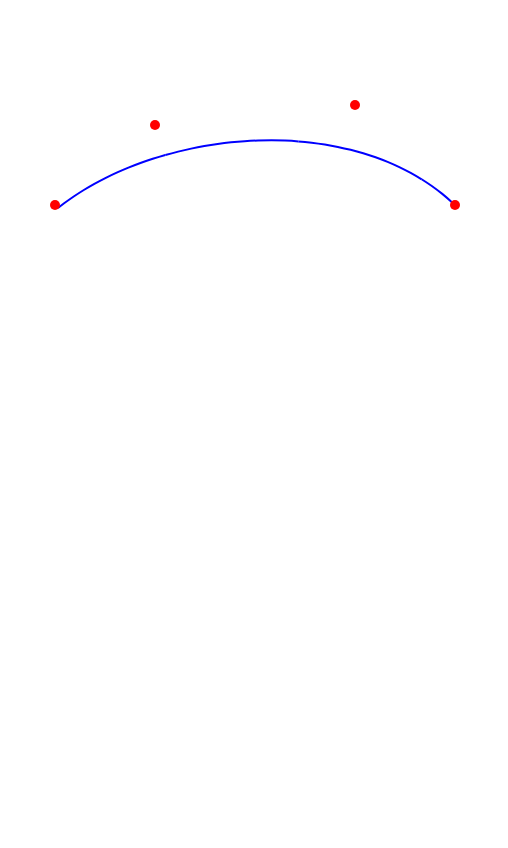
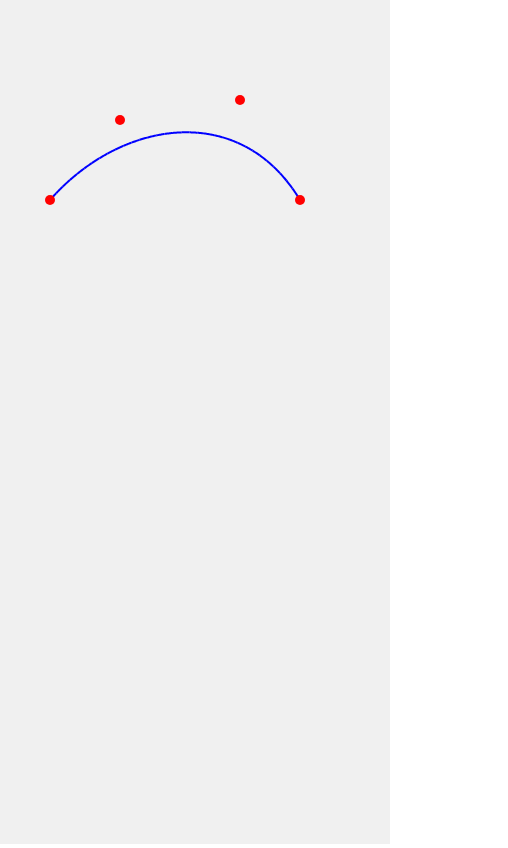
Before and after one commit to ergisgjergji/Cubic-Bezier-Curve, a plain HTML site: page index.html in a window 390 px wide. Both pictures are taken after a click on the element 55 px from the left and 205 px from the top of the page. Shown: the whole page, 508 px wide, since content can reach past the window. Drawn offline with Linux system fonts and the light colour scheme.

Commit message:
fix size; fix mobile touch;

```diff
--- /dev/null
+++ b/helpers.js
@@ -0,0 +1,15 @@
+function calculateBezierCurvePoints([p0, p1, p2, p3]) {
+    let curvePoints = [];
+
+    for (var t = 0; t <= 1; t += 0.001) {
+        var x = Math.pow(1 - t, 3) * p0.x + 3 * Math.pow(1 - t, 2) * t * p1.x + 3 * (1 - t) * Math.pow(t, 2) * p2.x + Math.pow(t, 3) * p3.x;
+        var y = Math.pow(1 - t, 3) * p0.y + 3 * Math.pow(1 - t, 2) * t * p1.y + 3 * (1 - t) * Math.pow(t, 2) * p2.y + Math.pow(t, 3) * p3.y;
+
+        x = x.toFixed(7)
+        y = y.toFixed(7)
+
+        curvePoints.push(x + " " + y);
+    }
+
+    return curvePoints;
+}
--- a/index.html
+++ b/index.html
@@ -12,9 +12,10 @@
 
 <body>
 
-	<svg id="svg" xmlns="http://www.w3.org/2000/svg" width="500" height="500">
+	<svg id="svg" xmlns="http://www.w3.org/2000/svg">
 	</svg>
 
+	<script src="./helpers.js"></script>
 	<script src="./script.js"></script>
 
 </body>
--- a/script.js
+++ b/script.js
@@ -1,68 +1,77 @@
 const svg = document.getElementById("svg");
 const svgNS = "http://www.w3.org/2000/svg";
 
-const points = [
+// Size of point in pixels
+const pointSize = 10;
+const pointRadius = pointSize / 2;
+const controlPoints = [
     { x: 50, y: 200 },
-    { x: 150, y: 120 },
-    { x: 350, y: 100 },
-    { x: 450, y: 200 },
+    { x: 120, y: 120 },
+    { x: 240, y: 100 },
+    { x: 300, y: 200 },
 ];
 
-updateCurve()
-
-points.forEach((point, pointIndex) => {
+controlPoints.forEach((point, pointIndex) => {
     let pointElem = document.createElement("div");
     pointElem.className = "control-point";
-    pointElem.style.left = `${point.x}px`;
-    pointElem.style.top = `${point.y}px`;
+    pointElem.style.left = `${point.x - pointRadius}px`;
+    pointElem.style.top = `${point.y - pointRadius}px`;
 
     document.body.appendChild(pointElem);
 
     pointElem.addEventListener("mousedown", (e) => drag(pointElem, pointIndex));
+    pointElem.addEventListener("touchstart", (e) => drag(pointElem, pointIndex));
 });
 
 
 const drag = (pointElem, pointIndex) => {
-    const movePoint = (e) => {
-        const svgPoint = svg.createSVGPoint();
+    const movePoint_Desktop = (e) => {
+        let x = e.clientX - pointRadius;
+        let y = e.clientY - pointRadius;
 
-        svgPoint.x = e.clientX;
-        svgPoint.y = e.clientY;
+        pointElem.style.left = x + "px";
+        pointElem.style.top = y + "px";
 
-        const { x, y } = svgPoint.matrixTransform(svg.getScreenCTM().inverse());
-
-        pointElem.style.left = x - 5 + "px";
-        pointElem.style.top = y - 5 + "px";
-
-        points[pointIndex].x = x;
-        points[pointIndex].y = y;
+        controlPoints[pointIndex].x = x;
+        controlPoints[pointIndex].y = y;
 
         svg.querySelectorAll("path").forEach(p => p.remove())
-        updateCurve();
+        drawCubicBezierCurve(controlPoints);
+    };
+
+    const movePoint_Mobile = (e) => {
+        let touch = e.touches[0]
+        let x = touch.clientX - pointRadius;
+        let y = touch.clientY - pointRadius;
+
+        pointElem.style.left = x + "px";
+        pointElem.style.top = y + "px";
+
+        controlPoints[pointIndex].x = x;
+        controlPoints[pointIndex].y = y;
+
+        svg.querySelectorAll("path").forEach(p => p.remove())
+        drawCubicBezierCurve(controlPoints);
     };
 
     const stopDrag = () => {
-        window.removeEventListener("mousemove", movePoint);
+        window.removeEventListener("mousemove", movePoint_Desktop);
+        window.removeEventListener("touchmove", movePoint_Mobile);
+
         window.removeEventListener("mouseup", stopDrag);
+        window.removeEventListener("touchend", stopDrag);
     };
 
-    window.addEventListener("mousemove", movePoint);
+    window.addEventListener("mousemove", movePoint_Desktop);
+    window.addEventListener("touchmove", movePoint_Mobile);
+
     window.addEventListener("mouseup", stopDrag);
+    window.addEventListener("touchend", stopDrag);
 };
 
-try {
-    drawCubicBezierCurve(p0, p1, p2, p3)
-}
-catch (e) { }
 
-
-function updateCurve() {
-    drawCubicBezierCurve(points[0], points[1], points[2], points[3])
-}
-
-
-function drawCubicBezierCurve(p0, p1, p2, p3) {
-    var curvePoints = calculateBezierCurvePoints(p0, p1, p2, p3);
+function drawCubicBezierCurve([p0, p1, p2, p3]) {
+    var curvePoints = calculateBezierCurvePoints([p0, p1, p2, p3]);
     var maxCurvePoints = 30;
 
     var subCurves = parseInt(curvePoints.length / maxCurvePoints);
@@ -85,18 +94,4 @@ function drawCubicBezierCurve(p0, p1, p2, p3) {
     }
 }
 
-function calculateBezierCurvePoints(p0, p1, p2, p3) {
-    var points = [];
-
-    for (var t = 0; t <= 1; t += 0.01) {
-        var x = Math.pow(1 - t, 3) * p0.x + 3 * Math.pow(1 - t, 2) * t * p1.x + 3 * (1 - t) * Math.pow(t, 2) * p2.x + Math.pow(t, 3) * p3.x;
-        var y = Math.pow(1 - t, 3) * p0.y + 3 * Math.pow(1 - t, 2) * t * p1.y + 3 * (1 - t) * Math.pow(t, 2) * p2.y + Math.pow(t, 3) * p3.y;
-
-        x = x.toFixed(5)
-        y = y.toFixed(5)
-
-        points.push(x + " " + y);
-    }
-
-    return points;
-}
+drawCubicBezierCurve(controlPoints)
--- a/style.css
+++ b/style.css
@@ -1,10 +1,20 @@
+body {
+    margin: 0px;
+    padding: 0px;
+    overflow: hidden;
+}
+
+#svg {
+    width: 100vw;
+    height: calc(100vh - env(safe-area-inset-bottom));
+    background-color: #f0f0f0;
+}
+
 .control-point {
+    position: fixed;
     width: 10px;
     height: 10px;
     background-color: red;
     border-radius: 50%;
-    position: absolute;
     cursor: pointer;
-    user-select: none;
-    touch-action: none;
 }
```
